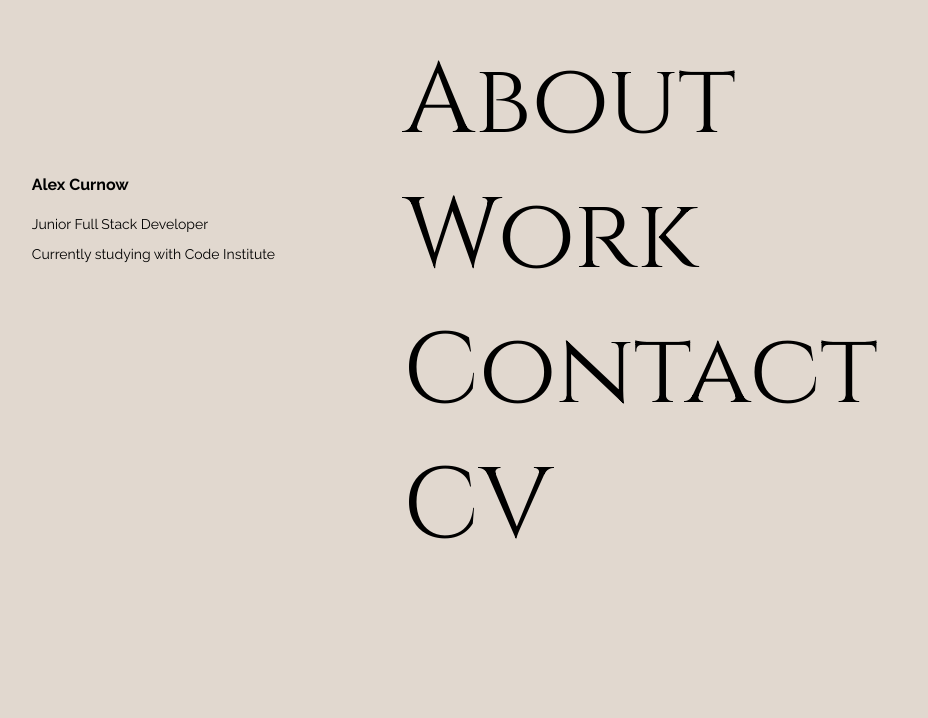
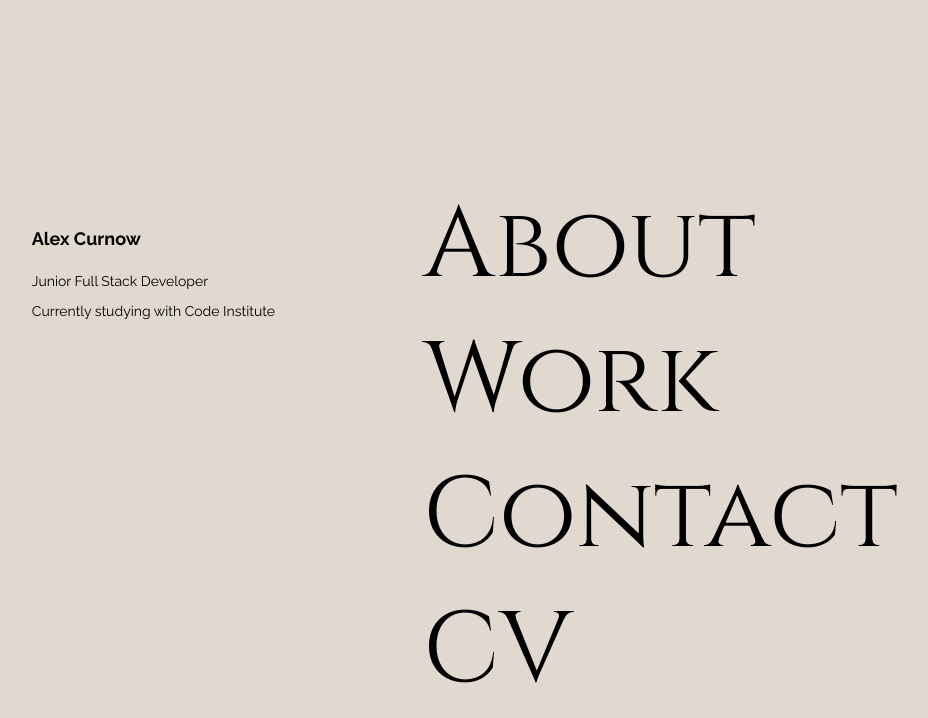
Before and after one commit to alexcurnow96/alexcurnow-resume, a plain HTML site: page index.html in a window 1280 px wide. Shown: the part 134-852 px from the top of the page, without its empty margins (245-1173 px from the left). Before the commit the page ends 816 px from the top, so only its background shows below. Drawn offline with Linux system fonts and the light colour scheme.

Commit message:
Created style.css and added code

```diff
--- a/assets/css/style.css
+++ b/assets/css/style.css
@@ -1,4 +1,49 @@
 
+.bg-nude {
+    background-color: #e1d8cf;
+        display: flex;
+        position: relative;
+        flex-direction: column;
+        justify-content: flex-start;
+        width: 100vw;
+        height: 100vh;
+}
+
+.section-left {
+    position: absolute;
+    margin-top: 50px;
+    margin-left: 25px;
+}
+
+.section-right {
+    position: absolute;
+    margin-top: 18vh;
+    margin-left: 20px;
+}
+
+.header {
+    font-family: 'Raleway', sans-serif;
+    font-weight: 200;
+    font-size: 18px;
+}
+
+.description {
+    font-family: 'Raleway', sans-serif;
+    font-weight: 400;
+    font-size: 12px;
+}
+
+.section-right h2 {
+    font-family: 'Cinzel', sans-serif;
+    font-weight: 400;
+    font-size: 55px;
+    padding: 0;
+    margin: 0;
+}
+
+
+
+@media only screen and (min-width: 768px) {
 
     .bg-nude {
         background-color: #e1d8cf;
@@ -38,3 +83,5 @@
         padding: 0;
         margin: 0;
     }
+
+}
```
Also changed, not shown: index.html (+2 -0 lines). Lines whose indentation alone changed are shown as unchanged.
